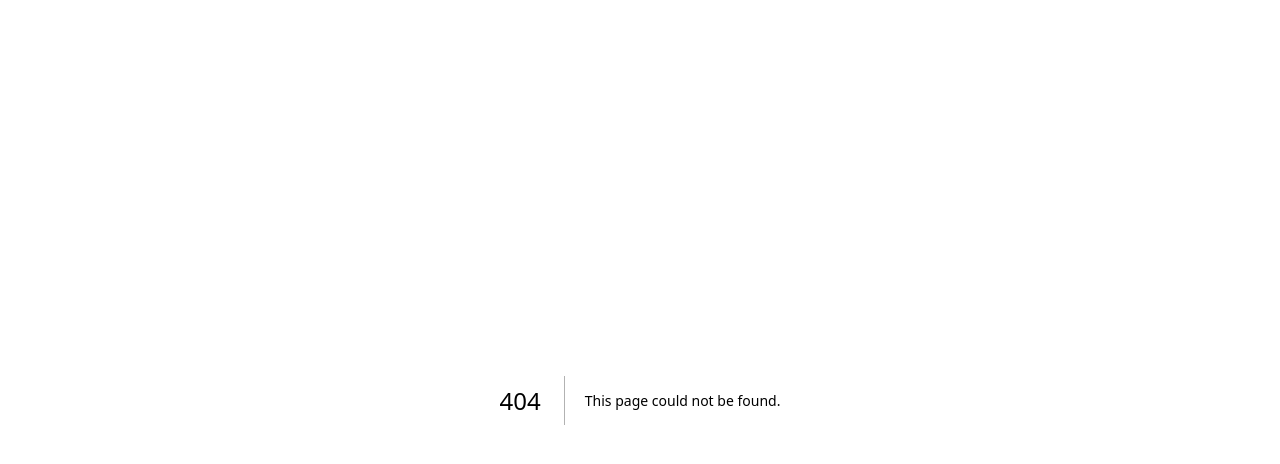
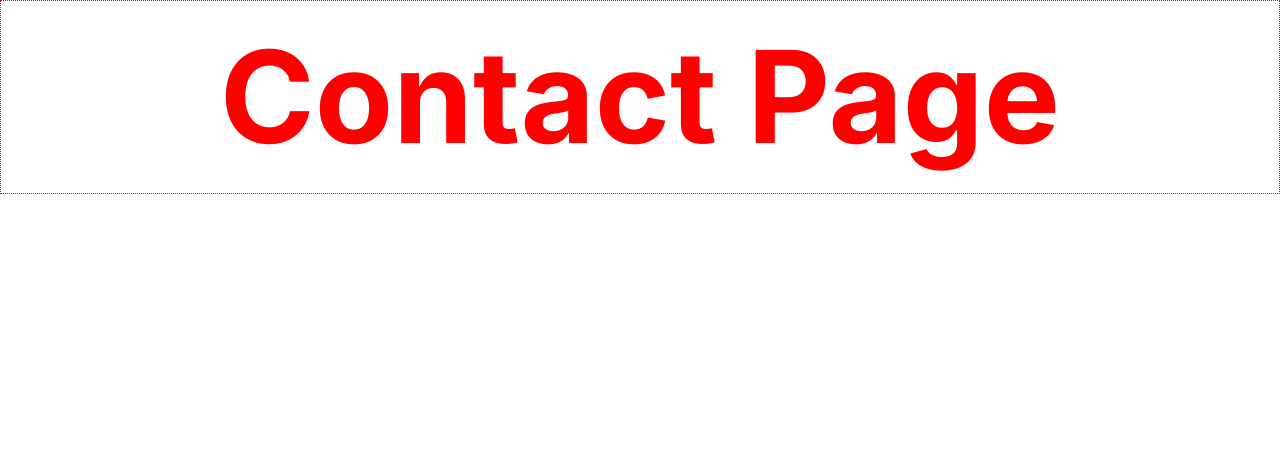
Before and after one commit to bcimbali/my-site-2, a Next.js app: page /contact in a window 1280 px wide. Before the commit this address had no page. Shown: the top 464 px of the page. Built offline with nearby package versions, Linux system fonts and the light colour scheme.

Commit message:
feat(page): add initial contact page

```diff
--- /dev/null
+++ b/src/app/contact/page.tsx
@@ -0,0 +1,9 @@
+import ContactPage from '@/components/ContactPage';
+
+export default function Projects() {
+  return (
+    <main>
+      <ContactPage />
+    </main>
+  );
+}
--- /dev/null
+++ b/src/components/ContactPage/index.tsx
@@ -0,0 +1,26 @@
+'use client';
+
+import styled from 'styled-components';
+import React from 'react';
+
+const StyledDiv = styled.div`
+  border: 1px dotted red;
+  display: flex;
+  align-items: center;
+  justify-content: center;
+`;
+
+const StyledH1 = styled.h1`
+  font-size: 8rem;
+  color: red;
+`;
+
+const ContactPage = () => {
+  return (
+    <StyledDiv>
+      <StyledH1>Contact Page</StyledH1>
+    </StyledDiv>
+  );
+};
+
+export default ContactPage;
```
